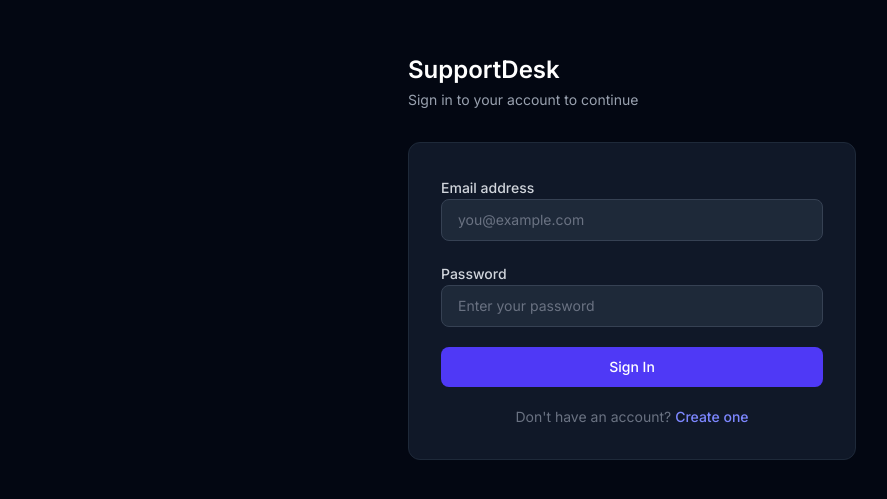
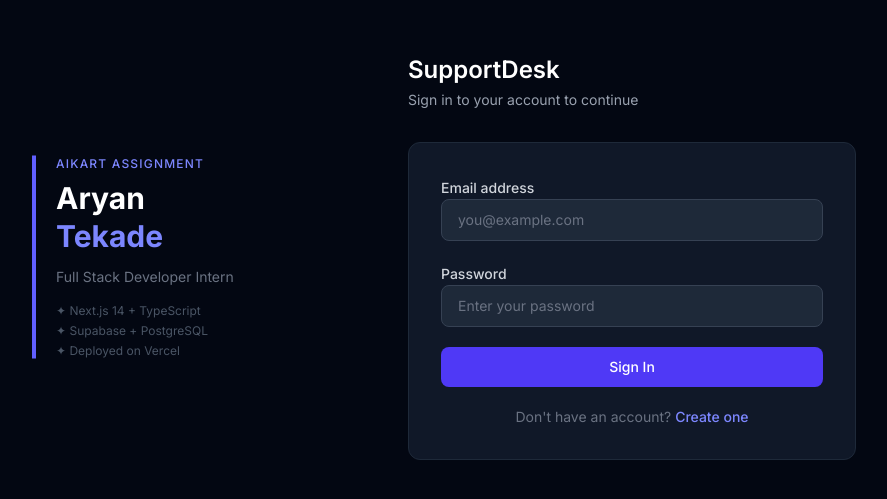
Before and after one commit to aryan8790/aikart-support, a Next.js app: page /login in a window 1280 px wide. Shown: the part 143-642 px from the top of the page, without its empty margins (8-895 px from the left). Built offline with nearby package versions, Linux system fonts and the light colour scheme; no server answers.

Commit message:
Add branding to login page

```diff
--- a/src/app/login/page.tsx
+++ b/src/app/login/page.tsx
@@ -26,7 +26,25 @@ export default function LoginPage() {
   }
 
   return (
-    <div className="min-h-screen bg-gray-950 flex items-center justify-center px-4">
+    <div className="min-h-screen bg-gray-950 flex items-center justify-center px-4 relative">
+
+      {/* ← LEFT SIDE BRANDING */}
+      <div className="absolute left-10 top-1/2 -translate-y-1/2 hidden lg:block">
+        <div className="border-l-4 border-indigo-500 pl-5">
+          <p className="text-xs text-indigo-400 uppercase tracking-widest mb-2 font-medium">
+            AIKart Assignment
+          </p>
+          <p className="text-3xl font-bold text-white leading-tight">Aryan</p>
+          <p className="text-3xl font-bold text-indigo-400 leading-tight">Tekade</p>
+          <p className="text-sm text-gray-500 mt-3">Full Stack Developer Intern</p>
+          <div className="mt-4 space-y-1">
+            <p className="text-xs text-gray-600">✦ Next.js 14 + TypeScript</p>
+            <p className="text-xs text-gray-600">✦ Supabase + PostgreSQL</p>
+            <p className="text-xs text-gray-600">✦ Deployed on Vercel</p>
+          </div>
+        </div>
+      </div>
+
       <div className="w-full max-w-md">
         <div className="mb-8">
           <h1 className="text-2xl font-semibold text-white">SupportDesk</h1>
```
